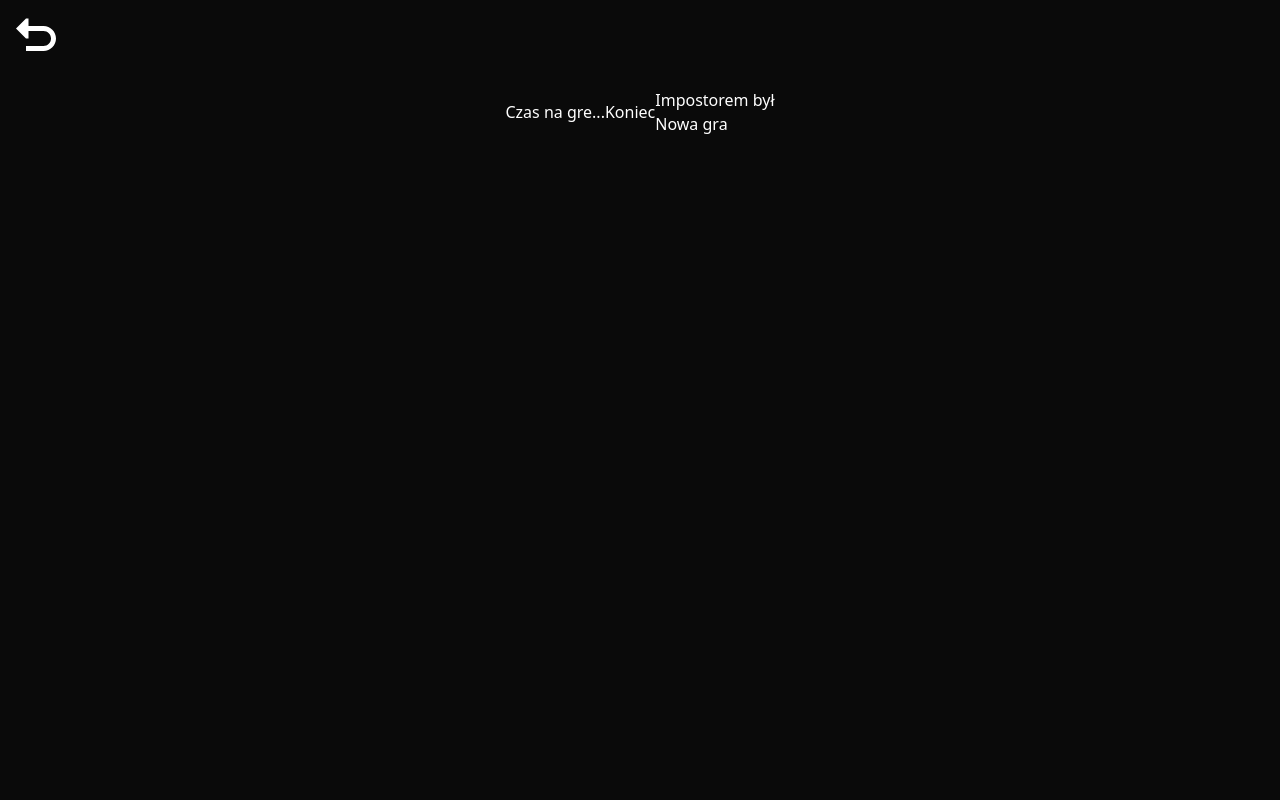
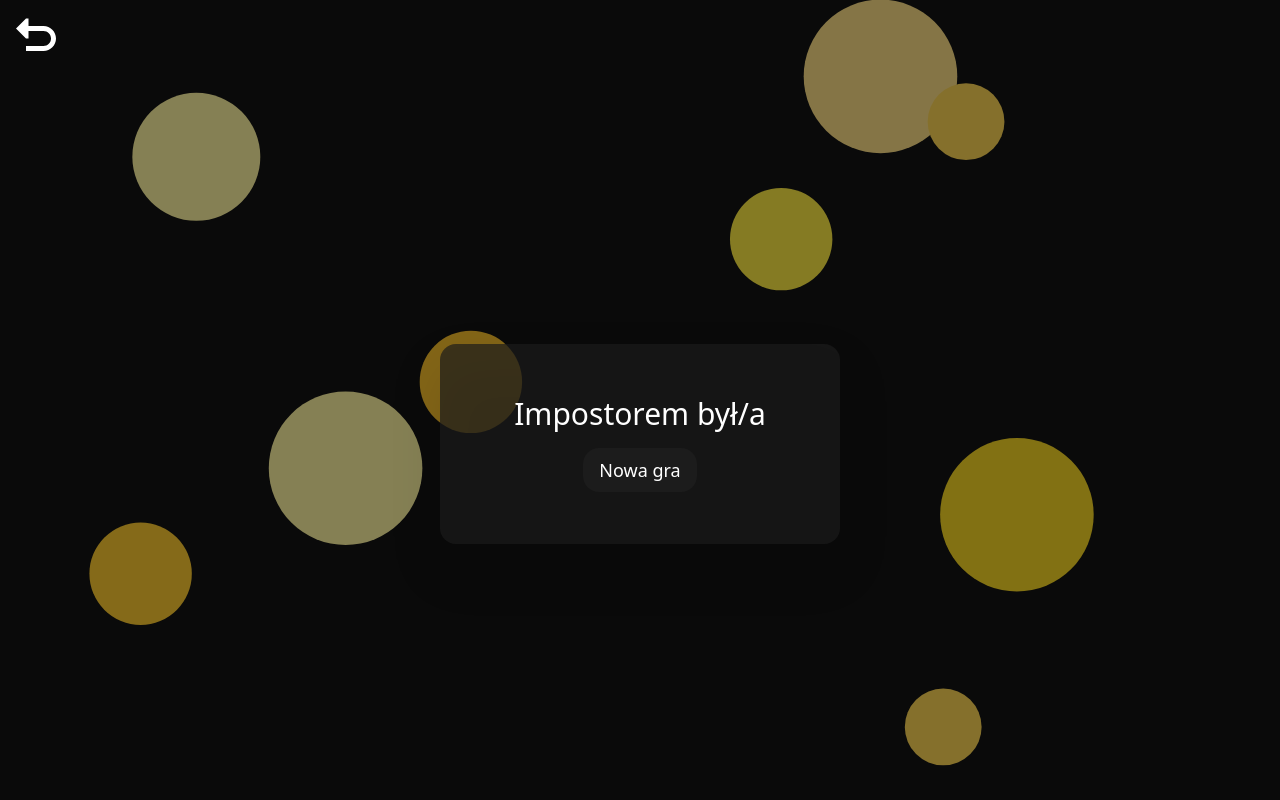
Before and after one commit to lunelito/impostor, a Next.js app: page /manage/finish in a window 1280 px wide. Both pictures are taken after a click on the button "Koniec". Built offline with nearby package versions, Linux system fonts and the light colour scheme.

Commit message:
imporve layout

```diff
--- a/app/manage/finish/page.tsx
+++ b/app/manage/finish/page.tsx
@@ -1,28 +1,44 @@
 "use client";
-import { useRouter } from "next/navigation";
-import React, { useEffect, useState } from "react";
+import Hero from "@/src/components/UI/Hero";
+import { useTransitionRouter } from "@/src/lib/animations/PageTransition";
+import { useEffect, useState } from "react";
 
 export default function page() {
   const [impostor, setImpostor] = useState<string | null>(null);
-  const router = useRouter();
+  const navigate = useTransitionRouter();
   const [finish, setFinish] = useState<boolean>(false);
 
   useEffect(() => {
     const data = localStorage.getItem("impostor");
     setImpostor(data);
   }, []);
+
   return (
-    <div className="flex justify-center items-center">
-      <p>Czas na gre...</p>
-      <button onClick={() => setFinish(true)}>Koniec</button>
-      {finish && (
-        <div>
-          <p>Impostorem był {impostor}</p>
-          <button onClick={() => router.replace("/manage/game")}>
-            Nowa gra
-          </button>
-        </div>
-      )}
+    <div className="flex justify-center items-center h-full">
+      <Hero />
+      <div className="bg-surface-2/70 drop-shadow-2xl w-100 h-50 flex justify-center items-center flex-col gap-4 rounded-2xl">
+        {finish ? (
+          <>
+            <p className="text-3xl">Impostorem był/a {impostor}</p>
+            <button
+              onClick={() => navigate("/manage/game")}
+              className="bg-surface-2 px-4 py-2 rounded-2xl text-lg cursor-pointer"
+            >
+              Nowa gra
+            </button>
+          </>
+        ) : (
+          <>
+            <p className="text-3xl">Czas na gre...</p>
+            <button
+              onClick={() => setFinish(true)}
+              className="bg-surface-2 px-4 py-2 rounded-2xl text-lg cursor-pointer"
+            >
+              Koniec
+            </button>
+          </>
+        )}
+      </div>
     </div>
   );
 }
--- a/app/manage/game/page.tsx
+++ b/app/manage/game/page.tsx
@@ -1,10 +1,10 @@
 "use client";
 
 import UserCard from "@/src/components/gamePage/UserCard";
+import { useTransitionRouter } from "@/src/lib/animations/PageTransition";
 import { useUserContext } from "@/src/lib/context/userContext";
 import { words } from "@/src/lib/data/words";
 import { UserListType, wordType } from "@/src/lib/types/homePageTypes";
-import { useRouter } from "next/navigation";
 import { useEffect, useState } from "react";
 
 export default function page() {
@@ -15,7 +15,7 @@ export default function page() {
   const [word, setWord] = useState<wordType | null>(null);
   const [impostor, setImpostor] = useState<UserListType | null>(null);
   const [count, setCount] = useState<number>(0);
-  const router = useRouter();
+  const navigate = useTransitionRouter();
 
   useEffect(() => {
     setMounted(true);
@@ -39,12 +39,12 @@ export default function page() {
     let next = count + 1;
 
     if (next == userList.length) {
-      router.replace("/manage/finish");
+      navigate("/manage/finish");
       localStorage.setItem("impostor", impostor.name);
+    } else {
+      setCount(next);
+      setUser(userList[next]);
     }
-
-    setCount(next);
-    setUser(userList[next]);
   };
 
   if (!mounted) return null;
--- a/src/components/UI/Header.tsx
+++ b/src/components/UI/Header.tsx
@@ -5,7 +5,7 @@ import Image from "next/image";
 export default function Header() {
   const navigate = useTransitionRouter();
   return (
-    <div className="w-full mb-4 p-4">
+    <div className="w-full mb-4 p-4 z-30">
       <div className="invert w-10 h-10">
         <Image
           alt={"arrow-back"}
--- /dev/null
+++ b/src/components/UI/Hero.tsx
@@ -0,0 +1,81 @@
+"use client";
+import { useEffect, useState } from "react";
+import MultiBalls from "./MultiBalls";
+
+type Ball = {
+  color: string;
+  xSpeed: number;
+  ySpeed: number;
+  startX: number;
+  startY: number;
+  r: number;
+};
+
+export const yellowShades = [
+  "#FFD700",
+  "#FFE135",
+  "#FFEC3D",
+  "#FFF176",
+  "#FFEE58",
+  "#FFC107",
+  "#FFB300",
+  "#FFCA28",
+  "#FFD54F",
+  "#FFE082",
+  "#FFF59D",
+  "#FFFF00",
+  "#F9D71C",
+  "#FAD02E",
+  "#F4C430",
+  "#EAB308",
+  "#CA8A04",
+  "#FBBF24",
+  "#FDE68A",
+  "#FEF08A",
+];
+
+export default function Hero() {
+
+  const [balls, setBalls] = useState<Ball[]>([]);
+
+  useEffect(() => {
+    const HowMuchBalls = Math.floor(Math.random() * 4) + 7;
+
+    const newBalls = [];
+
+    for (let i: number = 0; i < HowMuchBalls; i++) {
+      const startX = parseFloat((Math.random() * 0.8 + 0.1).toFixed(2));
+      const startY = parseFloat((Math.random() * 0.8 + 0.1).toFixed(2));
+      const r = parseFloat((Math.random() * 0.04 + 0.03).toFixed(2));
+      const randomDirectionX = Math.random() > 0.5 ? 1 : -1;
+      const randomDirectionY = Math.random() > 0.5 ? 1 : -1;
+      const xSpeed =
+        parseFloat((Math.random() * 0.0004 + 0.0001).toFixed(5)) *
+        randomDirectionX;
+      const ySpeed =
+        parseFloat((Math.random() * 0.0003 + 0.00008).toFixed(5)) *
+        randomDirectionY;
+      const color = Math.floor(Math.random() * 20);
+      let Ball = {
+        color: yellowShades[color],
+        xSpeed: xSpeed,
+        ySpeed: ySpeed,
+        startX: startX,
+        startY: startY,
+        r: r,
+      };
+      newBalls.push(Ball);
+    }
+
+    setBalls(newBalls);
+  }, []);
+
+  if (balls.length === 0) {
+    return <div className="fixed inset-0 -z-10 opacity-50" />; // Loading state
+  }
+  return (
+    <div className="fixed inset-0 opacity-50">
+      <MultiBalls balls={balls} />
+    </div>
+  );
+}
--- /dev/null
+++ b/src/components/UI/MultiBalls.tsx
@@ -0,0 +1,86 @@
+"use client";
+import { useEffect, useRef } from "react";
+
+type Ball = {
+  color: string;
+  xSpeed: number;
+  ySpeed: number;
+  startX: number;
+  startY: number;
+  r:number
+}
+
+type MultiBallBounceProps = {
+  balls: Ball[];
+}
+
+export default function MultiBalls({ balls }: MultiBallBounceProps) {
+  const canvasRef = useRef<HTMLCanvasElement | null>(null);
+
+  useEffect(() => {
+    const canvas = canvasRef.current;
+    if (!canvas) return;
+
+    const ctx = canvas.getContext("2d");
+    if (!ctx) return;
+
+    let animationFrameId: number;
+
+    function resizeCanvas() {
+      const rect = canvas!.getBoundingClientRect();
+      canvas!.width = rect.width;
+      canvas!.height = rect.height;
+    }
+
+    resizeCanvas();
+    window.addEventListener("resize", resizeCanvas);
+
+    const ballObjects = balls.map(ball => ({
+      ...ball,
+      x: Math.max(0.05, Math.min(0.95, ball.startX)),
+      y: Math.max(0.05, Math.min(0.95, ball.startY)),
+      dx: ball.xSpeed,
+      dy: ball.ySpeed,
+      radius: ball.r
+    }));
+
+    const draw = () => {
+      ctx.clearRect(0, 0, canvas.width, canvas.height);
+
+      // Draw each ball
+      ballObjects.forEach(ball => {
+        const r = ball.radius * canvas.width;
+        const pixelX = ball.x * canvas.width;
+        const pixelY = ball.y * canvas.height;
+
+
+        ctx.beginPath();
+        ctx.arc(pixelX, pixelY, r, 0, Math.PI * 2);
+        ctx.fillStyle = ball.color;
+        ctx.fill();
+
+        // Update ball position
+        if (ball.x + ball.dx > 1 - ball.radius || ball.x + ball.dx < ball.radius) {
+          ball.dx = -ball.dx;
+        }
+        if (ball.y + ball.dy > 1 - ball.radius || ball.y + ball.dy < ball.radius) {
+          ball.dy = -ball.dy;
+        }
+
+        ball.x += ball.dx;
+        ball.y += ball.dy;
+      });
+
+      animationFrameId = requestAnimationFrame(draw);
+    };
+
+    draw();
+
+    return () => {
+      window.removeEventListener("resize", resizeCanvas);
+      cancelAnimationFrame(animationFrameId);
+    };
+  }, [balls]);
+
+  return <canvas ref={canvasRef} className="h-screen w-screen" />;
+}
--- a/src/components/gamePage/UserCard.tsx
+++ b/src/components/gamePage/UserCard.tsx
@@ -35,6 +35,7 @@ export default function UserCard({
   }, [y]);
 
   const isImpostor = impostor.id == user.id;
+
   const hint = useMemo(() => {
     return word.hints[Math.floor(Math.random() * word.hints.length)];
   }, [word]);
@@ -46,9 +47,11 @@ export default function UserCard({
         className="relative w-full h-full overflow-hidden"
       >
         <div ref={hintRef}>
-          <div className="absolute bottom-30 w-full h-100 bg-surface-2" />
-          <div className="absolute bottom-0 w-full h-30 bg-surface-2 flex justify-center items-center">
-            <p>Jesteś {isImpostor ? "Impostorem" : "bambikiem"}</p>
+          <div className="absolute bottom-30 w-full h-100 bg-primary" />
+          <div className="absolute bottom-0 w-full h-30 bg-primary flex justify-center items-center text-surface text-xl flex-col">
+            <p className="text-3xl">
+              Jesteś {isImpostor ? "Impostorem" : "bambikiem"}
+            </p>
             {isImpostor ? (
               <p>Twoja podpowiedz to {hint}</p>
             ) : (
@@ -59,7 +62,7 @@ export default function UserCard({
 
         <motion.div
           style={{ y }}
-          className={`absolute inset-0 bg-bg flex justify-center items-center cursor-grab flex-col ${isDragged ? "rounded-b-4xl" : ""}`}
+          className={`absolute inset-0 bg-bg cursor-grab flex-col ${isDragged ? "rounded-b-4xl" : ""}`}
           drag="y"
           onDragEnd={() => {
             SetDragged(true);
@@ -68,11 +71,27 @@ export default function UserCard({
           dragConstraints={{ top: -bottomBarHeight, bottom: 0 }}
           dragElastic={{ top: 0.2, bottom: 0 }}
         >
-          {dragged && <button onClick={nextPerson}>Nastepna osoba</button>}
-          <p>{user.name}</p>
-          <p>Przeciągnij w górę aby odsłonić hasło</p>
-          <div className="relative invert w-15 h-15">
-            <Image alt="arrow-up" src="/icons/arrow-up.svg" fill />
+          <div className="h-5/6 flex justify-center items-center flex-col gap-8">
+            <p className="text-7xl font-bold">{user.name}</p>
+            {dragged && (
+              <button
+                onClick={() => {
+                  nextPerson();
+                  SetDragged(false);
+                }}
+                className="bg-surface-2 px-4 py-2 rounded-2xl text-lg cursor-pointer"
+              >
+                Nastepna osoba
+              </button>
+            )}
+          </div>
+          <div className="h-1/6 flex justify-center items-center flex-col gap-4">
+            <div
+              className={`relative invert w-15 h-15 ${isDragged ? "rotate-180" : ""}`}
+            >
+              <Image alt="arrow-up" src="/icons/arrow-up.svg" fill />
+            </div>
+            <p>Przeciągnij w górę aby odsłonić hasło</p>
           </div>
         </motion.div>
       </div>
--- a/src/lib/animations/PageTransition.tsx
+++ b/src/lib/animations/PageTransition.tsx
@@ -20,7 +20,7 @@ export default function PageTransition({
   const navigate = (href: string) => {
     setIsExiting(true);
     setTimeout(() => {
-      router.push(href);
+      router.push(href ?? "/");
       setIsExiting(false);
     }, 300);
   };
```
